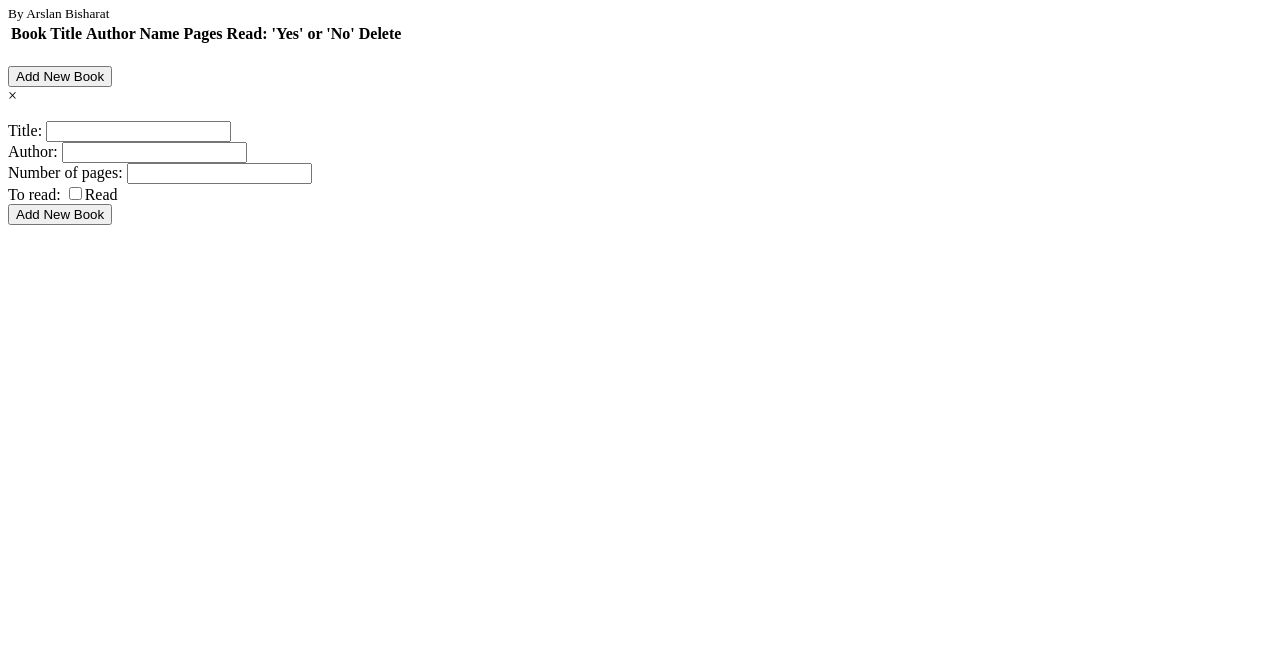
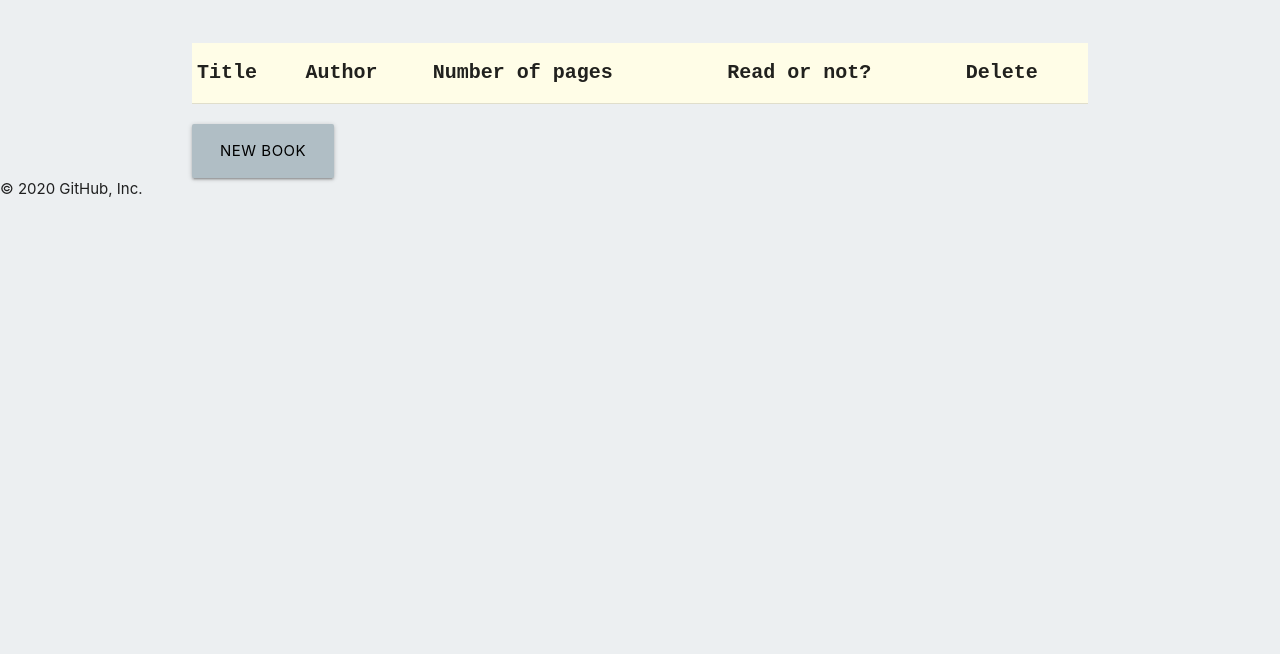
Before and after one commit to arslanbisharat/LIBRARY, a plain HTML site: page index.html in a window 1280 px wide. Shown: the part 146-800 px from the top of the page. Drawn offline with nearby package versions, Linux system fonts and the light colour scheme.

```diff
--- a/index.html
+++ b/index.html
@@ -1,62 +1,76 @@
 <!DOCTYPE html>
 <html lang="en">
+
 <head>
   <meta charset="UTF-8">
-    <meta name="viewport" content="width=device-width, initial-scale=1.0">
+  <meta name="viewport" content="width=device-width, initial-scale=1, shrink-to-fit=no">
+  <link rel="stylesheet" href="https://cdnjs.cloudflare.com/ajax/libs/materialize/1.0.0/css/materialize.min.css">
+  <link rel="stylesheet" href="https://fonts.googleapis.com/icon?family=Material+Icons">
   <link rel="stylesheet" href="library.css">
-    <title>Library</title>
+  <title>Books</title>
 </head>
-<body>
-    <!----- Welcome Messgae ----->
-    <h1>Welcome to Library</h1>
-    <small>By Arslan Bisharat</small>
 
-    <!----- Table for items ----->
-
-    <table id="sample-table">
+<body class="blue-grey lighten-5">
+  <h1>Your library</h1>
+  <div class="container">
+    <div class="col l1"></div>
+    <div class="col l10">
+      <table id="sample-table"class="yellow lighten-5 responsive-table">
         <thead>
-            <!--Headings of the lists-->
-            <tr>
-                <!---Actual row --->
-                <th>Book Title</th>
-                <th>Author Name</th>
-                <th>Pages</th>
-                <th>Read: 'Yes' or 'No'</th>
+          <tr class="row">
+            <th>Title</th>
+            <th>Author</th>
+            <th>Number of pages</th>
+            <th>Read or not?</th>
             <th>Delete</th>
           </tr>
-
         </thead>
+        <tbody>
+        </tbody>
       </table>
       <!-- form to add new books -->
-    <button id="newBook">Add New Book</button>
-    <!-- Add modal -->
-    <div id="addBookModal" class="modal">
-    <!-- modal content -->
+      <button data-target="modal1" id="newBook" class="waves-effect blue-grey lighten-3 btn-large btn modal-trigger">New Book</button>
+    </div>
+    <div class="col l1"></div>
+  </div>
+
+  <!-- modal -->
+  <div id="modal1" class="modal">
+    <div class="modal-header">
+      <span class="modal-close">&times;</span>
+      <h5>Add a new book</h5>
+    </div>
     <div class="modal-content">
-        <span id="closeModal" class="close">&times;</span>
-        <p>
       <!-- form to add new books -->
-          <form action="" method="post" id="form1">
-            Title: <input type="text" name="form" id="book-title"><br>
-            Author: <input type="text" name="form" id="book-author"><br>
-            Number of pages: <input type="number" name="form" id="book-pages"><br>
+      <form id="form1">
+        <span>Title:</span>
+        <input type="text" name="form" id="book-title" required minlength="5">
+        <br>
+        <span>Author:</span>
+        <input type="text" name="form" id="book-author" required minlength="5">
+        <br>
+        <span>Number of pages:</span>
+        <input type="number" name="form" id="book-pages" required>
+        <br>
         <!-- Toggle button in the form -->
+        <div class="switch">
+          <span>Read:</span>
           <label class="switch">
-              To read:
-              <input type="checkbox" id="book-read">Read</input>
-              <span class="slider" value="To read"></span>
+            <input type="checkbox" id="book-read"></input>
+            <span class="lever"></span>
           </label>
+        </div>
         <br>
-
-            <!-- button to add input -->
-            <input type="button" onclick="addBook()" value="Add New Book">
+        <div class="modal-footer">
+          <button id="submit" class="waves-effect blue-grey lighten-3 btn" type="submit">Add New Book</button>
+        </div>
       </form>
-        </p>
     </div>
   </div>
 
+  <script src="https://cdnjs.cloudflare.com/ajax/libs/materialize/1.0.0/js/materialize.min.js"></script>
   <!--<script src="library.js"></script>-->
   <script src="scriptsWithClasses.js"></script>
-
 </body>
 </html>
+© 2020 GitHub, Inc.
```
Lines whose indentation alone changed are shown as unchanged.
